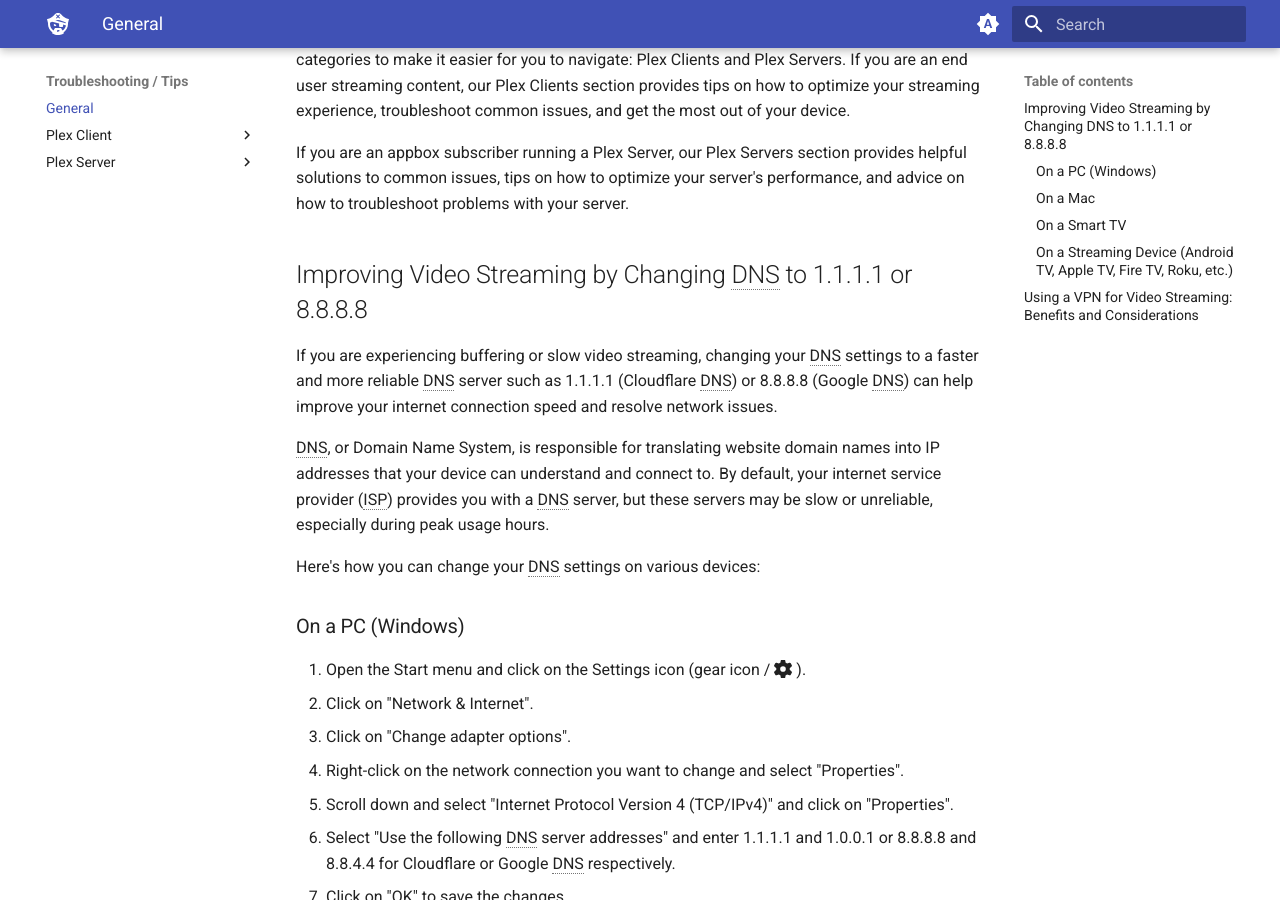
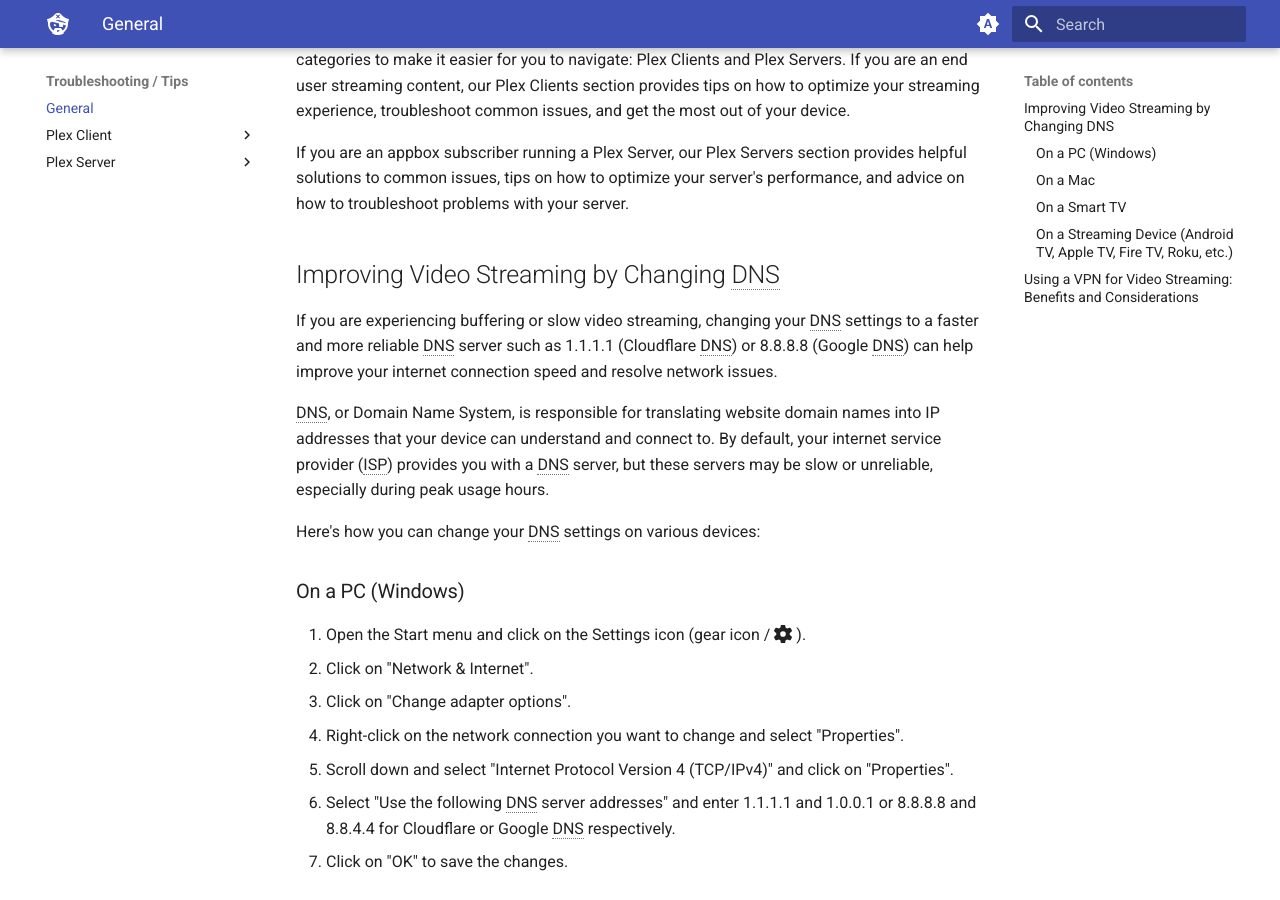
Before and after one commit to neomedia6989/docs-2, an MkDocs documentation site: the page built from docs/troubleshooting/index.md, in a window 1280 px wide and 900 px high, scrolled down 339 px. Built offline with MkDocs 1.6.1 and Material for MkDocs 9.7.7, drawn with Linux system fonts in a browser that asks for light colours.

Commit message:
Update index.md

```diff
--- a/docs/troubleshooting/index.md
+++ b/docs/troubleshooting/index.md
@@ -6,7 +6,7 @@
 
 If you are an appbox subscriber running a Plex Server, our Plex Servers section provides helpful solutions to common issues, tips on how to optimize your server's performance, and advice on how to troubleshoot problems with your server.
 
-## Improving Video Streaming by Changing DNS to 1.1.1.1 or 8.8.8.8
+## Improving Video Streaming by Changing DNS
 
 If you are experiencing buffering or slow video streaming, changing your DNS settings to a faster and more reliable DNS server such as 1.1.1.1 (Cloudflare DNS) or 8.8.8.8 (Google  DNS) can help improve your internet connection speed and resolve network issues.
 
```
